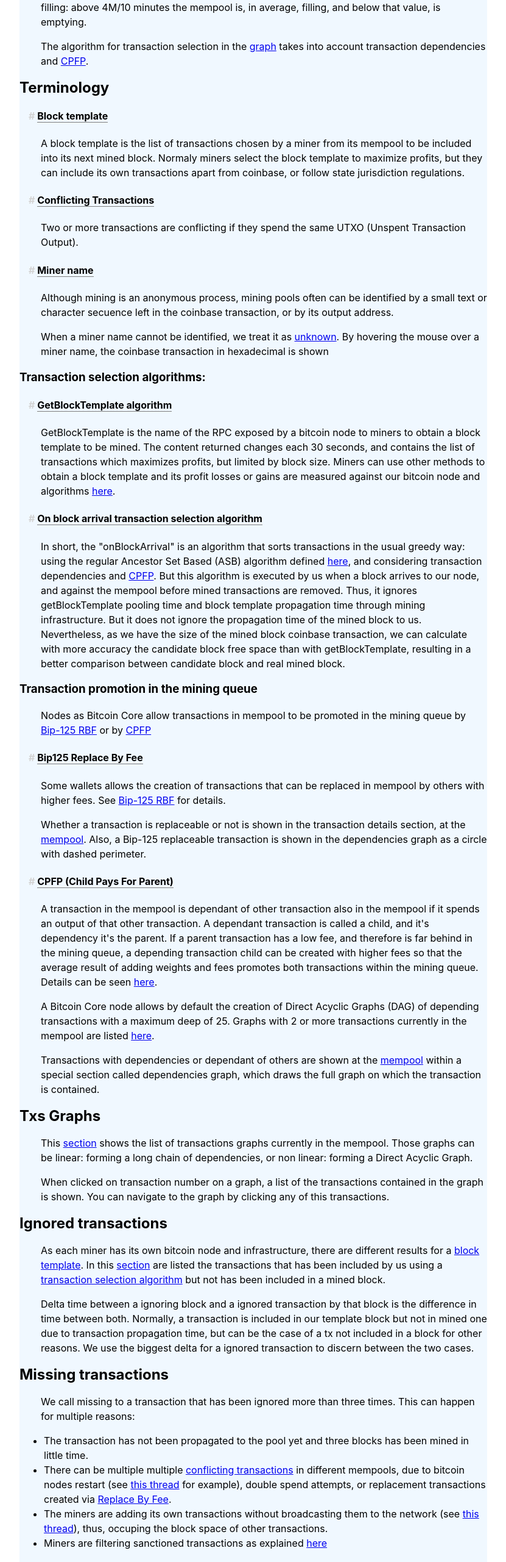
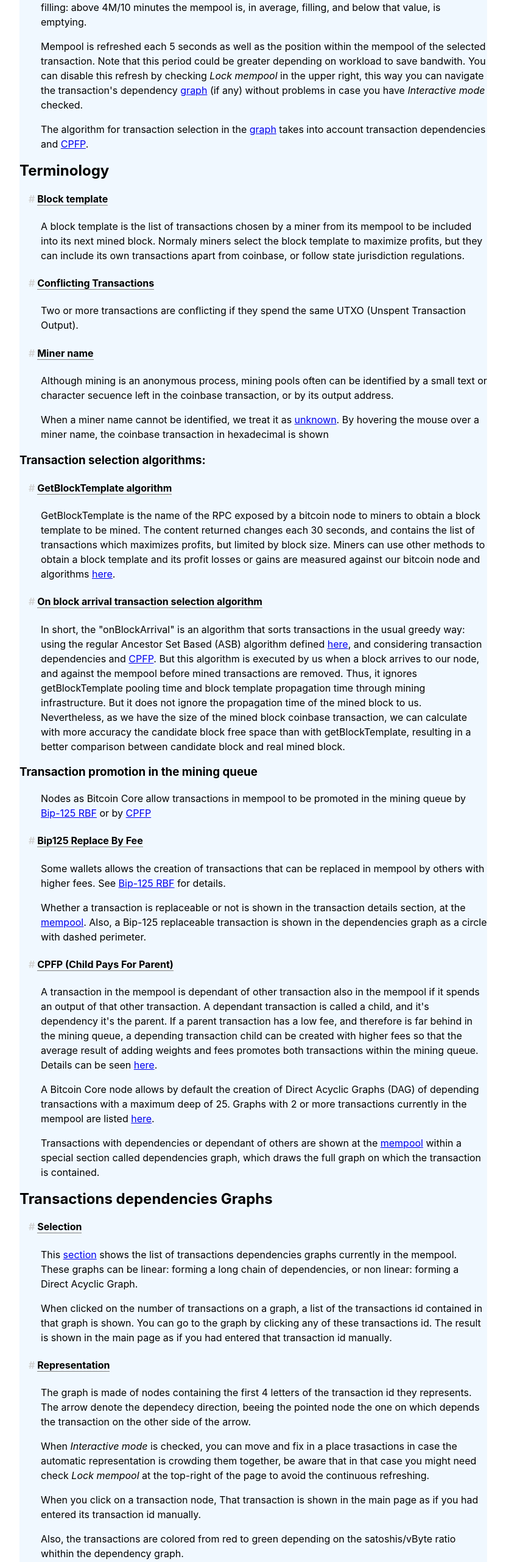
Before and after one commit to mempoolexplorer/mempoolexplorer, a React (Create React App) app: page /faq in a window 1280 px wide. Shown: the part 1451-4012 px from the top of the page at 61% size, without its empty margins (224-1055 px from the left). Built offline with nearby package versions, Linux system fonts and the light colour scheme.

Commit message:
Faq improvements related to tx dependency graphs

```diff
--- a/src/components/Faq/Faq.js
+++ b/src/components/Faq/Faq.js
@@ -127,6 +127,15 @@ export function Faq() {
         indicator for the speed at which the mempool is filling: above 4M/10
         minutes the mempool is, in average, filling, and below that value, is
         emptying.
+      </p>
+      <p>
+        Mempool is refreshed each 5 seconds as well as the position within the
+        mempool of the selected transaction. Note that this period could be
+        greater depending on workload to save bandwith. You can disable this
+        refresh by checking <span className="cursive">Lock mempool</span> in the
+        upper right, this way you can navigate the transaction's dependency{" "}
+        <HashLink to="#txsGraphs">graph</HashLink> (if any) without problems in
+        case you have <span className="cursive">Interactive mode</span> checked.
       </p>
       <p>
         The algorithm for transaction selection in the{" "}
@@ -292,17 +301,56 @@ export function Faq() {
         called dependencies graph, which draws the full graph on which the
         transaction is contained.
       </p>
-      <h2>Txs Graphs</h2>
+      <h2>Transactions dependencies Graphs</h2>
+      <h4>
+        <a id="txsGraphs" href="#txsGraphs" className="dullAnchor">
+          <span className="mutedText">#</span>{" "}
+          <span className="borderBottom">Selection</span>
+        </a>
+      </h4>
       <p>
         This <HashLink to="/txsGraphs">section</HashLink> shows the list of
-        transactions graphs currently in the mempool. Those graphs can be
-        linear: forming a long chain of dependencies, or non linear: forming a
-        Direct Acyclic Graph.
+        transactions dependencies graphs currently in the mempool. These graphs
+        can be linear: forming a long chain of dependencies, or non linear:
+        forming a Direct Acyclic Graph.
       </p>
       <p>
-        When clicked on transaction number on a graph, a list of the
-        transactions contained in the graph is shown. You can navigate to the
-        graph by clicking any of this transactions.
+        When clicked on the number of transactions on a graph, a list of the
+        transactions id contained in that graph is shown. You can go to the
+        graph by clicking any of these transactions id. The result is shown in
+        the main page as if you had entered that transaction id manually.
+      </p>
+      <h4>
+        <a
+          id="txsGraphsRepresentation"
+          href="#txsGraphsRepresentation"
+          className="dullAnchor"
+        >
+          <span className="mutedText">#</span>{" "}
+          <span className="borderBottom">Representation</span>
+        </a>
+      </h4>
+      <p>
+        {" "}
+        The graph is made of nodes containing the first 4 letters of the
+        transaction id they represents. The arrow denote the dependecy
+        direction, beeing the pointed node the one on which depends the
+        transaction on the other side of the arrow.
+      </p>
+      <p>
+        When <span className="cursive">Interactive mode</span> is checked, you
+        can move and fix in a place trasactions in case the automatic
+        representation is crowding them together, be aware that in that case you
+        might need check <span className="cursive">Lock mempool</span> at the
+        top-right of the page to avoid the continuous refreshing.
+      </p>
+      <p>
+        When you click on a transaction node, That transaction is shown in the
+        main page as if you had entered its transaction id manually.
+      </p>
+      <p>
+        Also, the transactions are colored from red to green depending on the
+        satoshis/vByte ratio whithin the dependency graph.
       </p>
       <h2 id="ignoredTransactions">Ignored transactions</h2>
       <p>
--- a/src/components/TxsGraphsList/TxsGraphsList.js
+++ b/src/components/TxsGraphsList/TxsGraphsList.js
@@ -42,6 +42,7 @@ export function TxsGraphsList() {
         </div>
       )}
 
+      {txsGraphs.length !== 0 && (
         <div>
           <table className="tableGraphs">
             <thead>
@@ -70,6 +71,7 @@ export function TxsGraphsList() {
             </tbody>
           </table>
         </div>
+      )}
     </div>
     // return <div>{JSON.stringify(txGL, null, 2)}</div>;
   );
```
Lines whose indentation alone changed are shown as unchanged.
